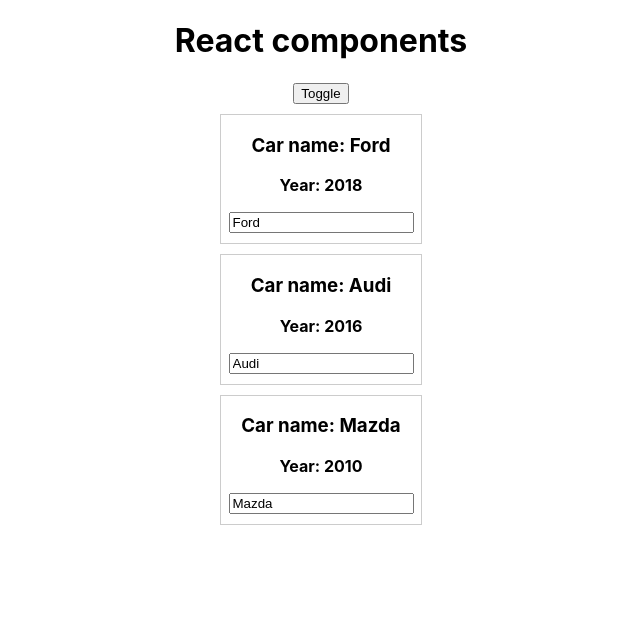
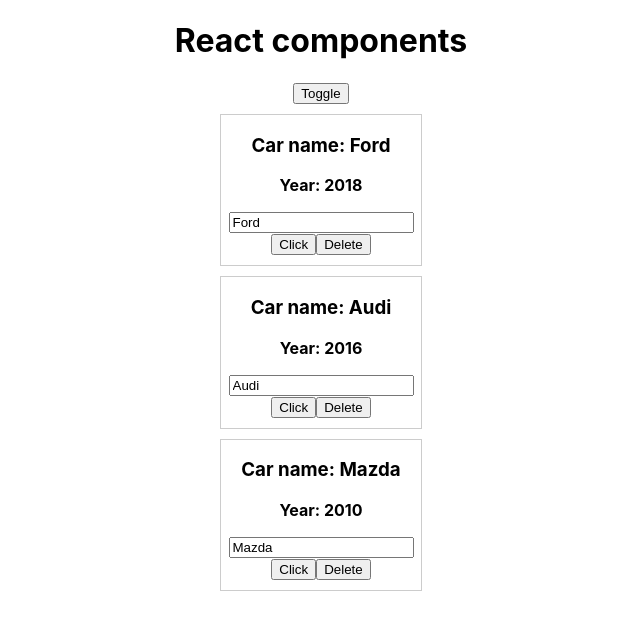
Before and after one commit to chaikovskyit/react-express, a React (Create React App) app: page / in a window 1280 px wide. Both pictures are taken after a click on the button "Toggle". Shown: the top 630 px of the page, without its empty margins (319-959 px from the left). Built offline with nearby package versions, Linux system fonts and the light colour scheme.

Commit message:
add delete button for array

```diff
--- a/src/App.js
+++ b/src/App.js
@@ -36,6 +36,14 @@
 		});
 	};
 
+	deleteHeandler(index) {
+		const cars = this.state.cars.concat();
+		cars.splice(index, 1);
+		this.setState({
+			cars: cars,
+		});
+	}
+
 	render() {
 		const divStyle = {
 			textAlign: 'center',
@@ -51,6 +59,7 @@
 						name={car.name}
 						year={car.year}
 						onChangeName={(event) => this.onChangeName(event.target.value, index)}
+						onDelete={this.deleteHeandler.bind(this, index)}
 					/>
 				);
 			});
--- a/src/Car/Car.jsx
+++ b/src/Car/Car.jsx
@@ -17,6 +17,7 @@
 			<strong>Year: {props.year}</strong>
 		</p>
 		<input type='text' onChange={props.onChangeName} value={props.name} />
-		{/* <button onClick={props.onChangeTitle}>Click</button> */}
+		<button onClick={props.onChangeTitle}>Click</button>
+		<button onClick={props.onDelete}>Delete</button>
 	</div>
 );
```
